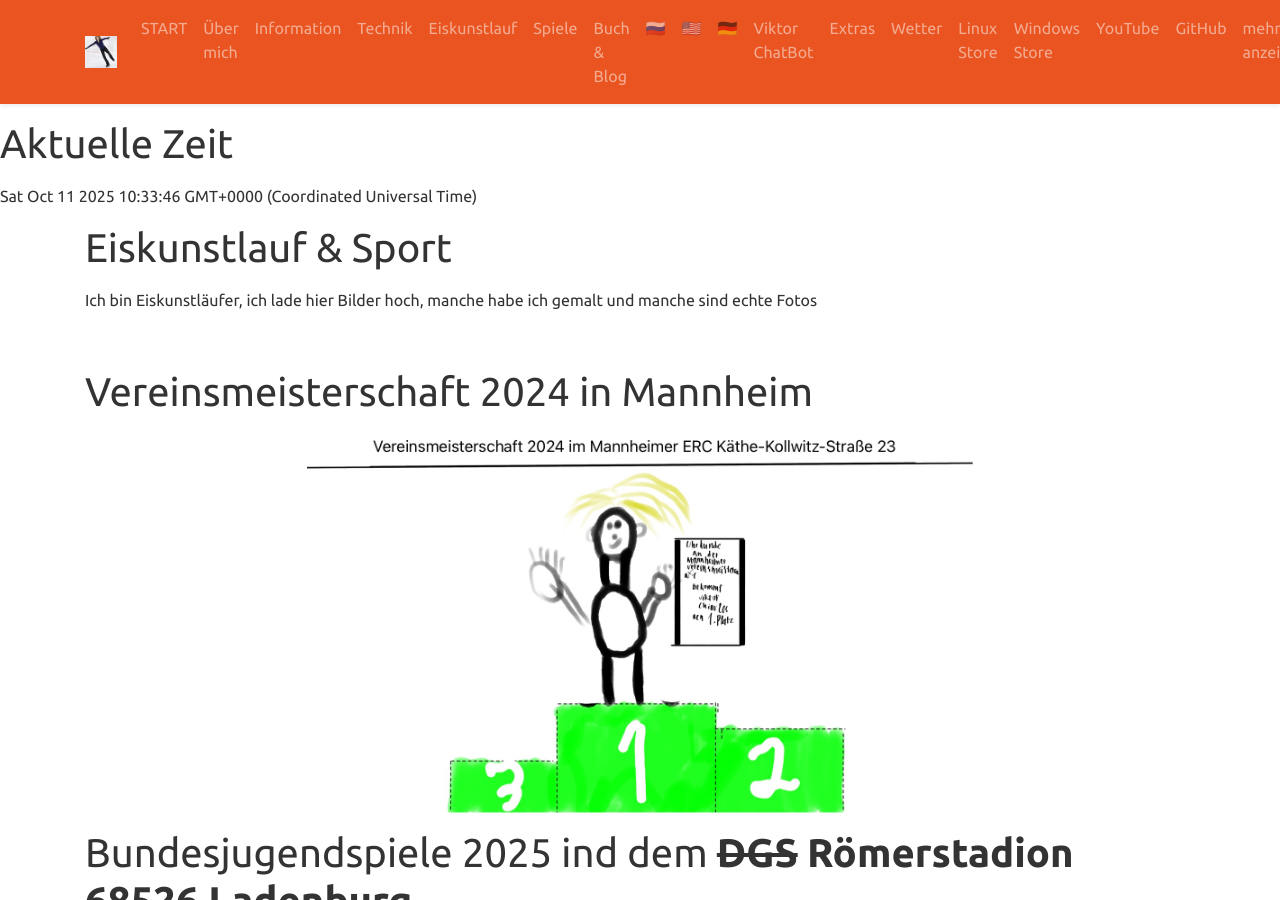
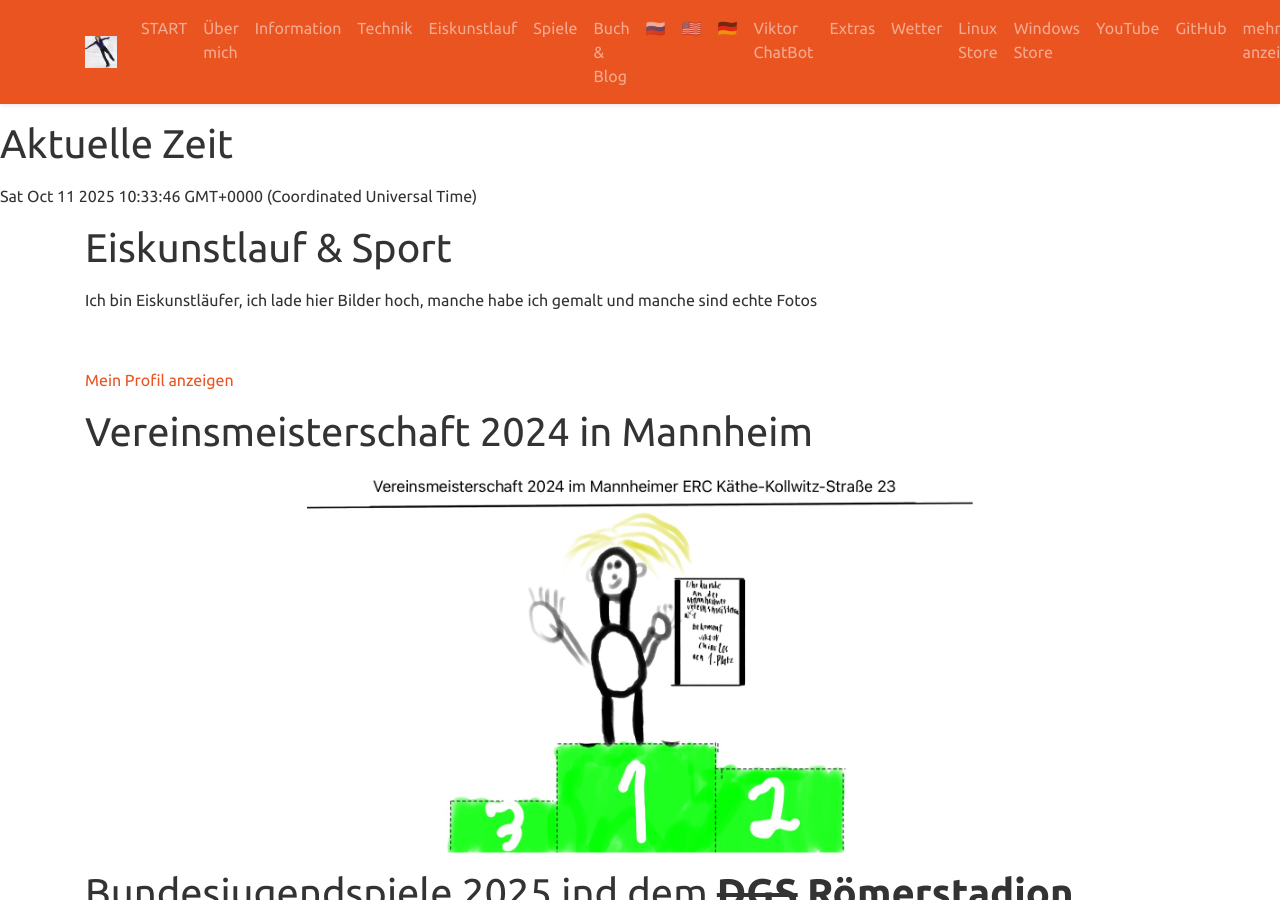
Before and after one commit to viktor-chiarcos/viktor-chiarcos.github.io, a Jekyll site: the page built from _pages/ice.md, in a window 1280 px wide and 900 px high. Built offline with Jekyll 4.4.1, drawn with Linux system fonts in a browser that asks for light colours.

Commit message:
Update ice.md

```diff
--- a/_pages/ice.md
+++ b/_pages/ice.md
@@ -7,6 +7,8 @@ permalink: /ice/
 Ich bin Eiskunstläufer, ich lade hier Bilder hoch, manche habe ich gemalt und manche sind echte Fotos
 
 &nbsp;
+
+[Mein Profil anzeigen](https://deu-s.de/athletinnen/name/viktorchiarcos)
 
 # Vereinsmeisterschaft 2024 in Mannheim
 
```
